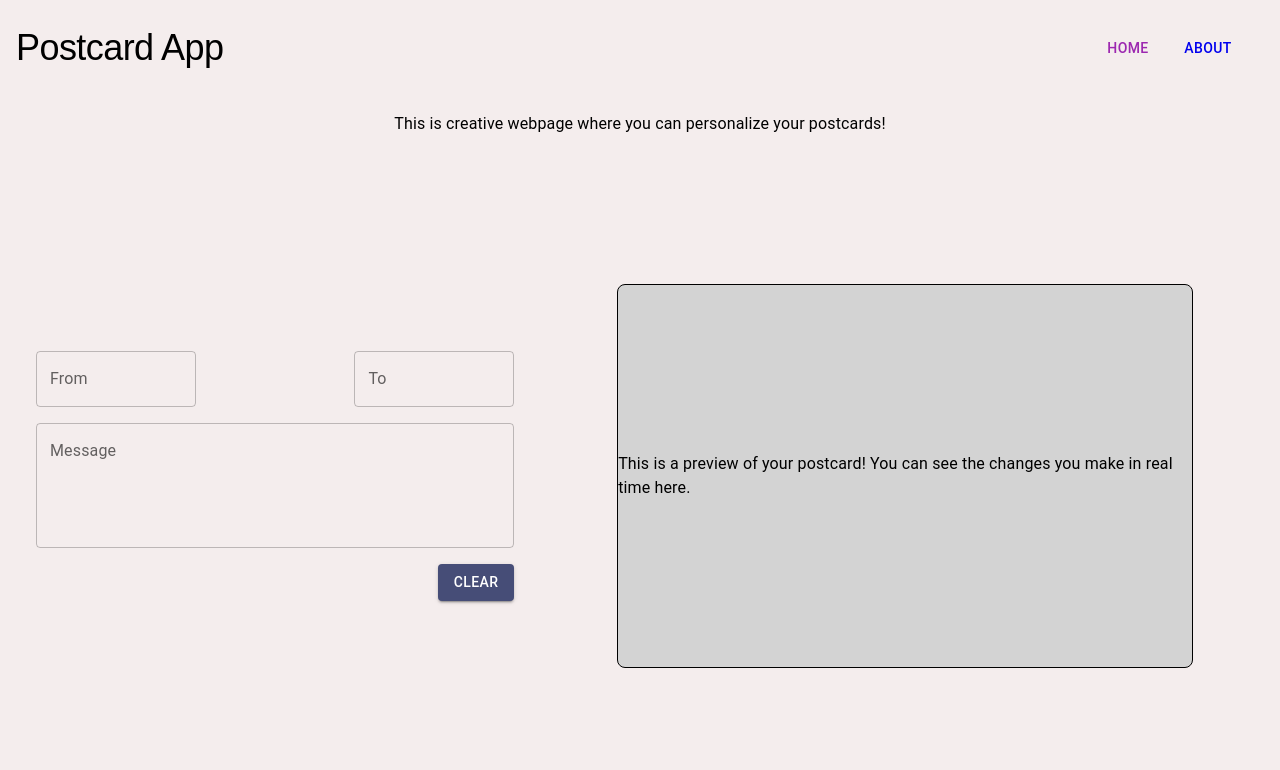
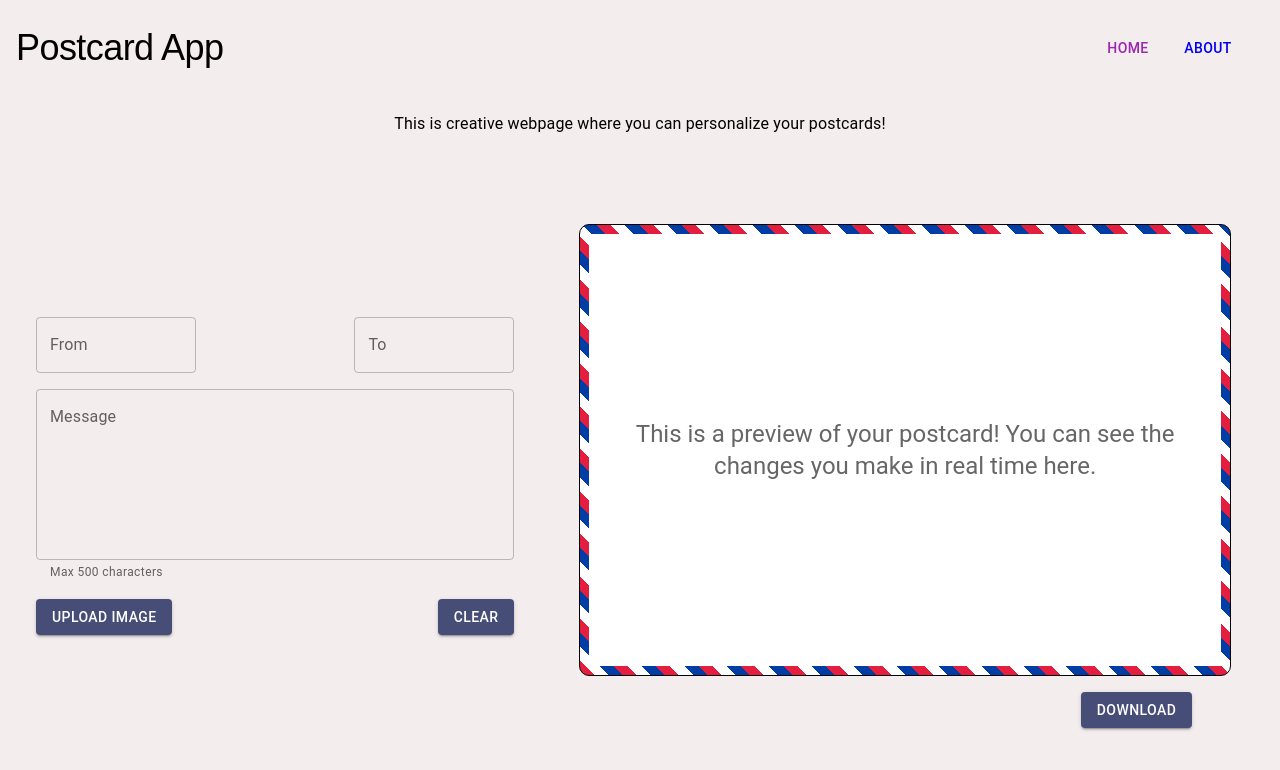
Before and after one commit to liulc006/postcard, a Next.js app: page / in a window 1280 px wide. Shown: the top 770 px of the page. Built offline with nearby package versions, Linux system fonts and the light colour scheme.

Commit message:
basic functionality done

```diff
--- a/package.json
+++ b/package.json
@@ -17,6 +17,7 @@
     "@emotion/react": "^11.14.0",
     "@emotion/styled": "^11.14.1",
     "@mui/material": "^7.3.7",
+    "html-to-image": "^1.11.13",
     "next": "^15.5.12",
     "react": "^19.2.4",
     "react-dom": "^19.2.4"
--- a/src/app/page.tsx
+++ b/src/app/page.tsx
@@ -1,9 +1,13 @@
 "use client";
 
-import {Typography, Box, TextField, Button} from '@mui/material';
-import { useState } from 'react';
+import {Typography, Box, TextField, Button, Divider} from '@mui/material';
+import { useState, useRef } from 'react';
+import * as htmlToImage from "html-to-image";
 
 function Home() {
+    const postcardRef = useRef<HTMLDivElement>(null);
+    const [image, setImage] = useState<string | null>(null);
+
     type Content = {
         from: string;
         to: string;
@@ -16,6 +20,7 @@ function Home() {
         message: '',
     });
 
+    // Handle input changes for "from", "to", and "message"
     const handleInputChange: React.ChangeEventHandler<HTMLInputElement> = (e) => {
         const { id, value } = e.currentTarget;
 
@@ -23,6 +28,31 @@ function Home() {
             ...prev,
             [id]: value,
         }));
+    };
+
+    // Handle image upload
+    const handleImageUpload = (e: React.ChangeEvent<HTMLInputElement>) => {
+        const file = e.target.files?.[0];
+        if (!file) return;
+
+        const reader = new FileReader();
+        reader.onload = () => setImage(reader.result as string);
+        reader.readAsDataURL(file);
+    };
+
+    // Download postcard as PNG
+    const handleDownload = async () => {
+        if (!postcardRef.current) return;
+
+        const dataUrl = await htmlToImage.toPng(postcardRef.current, {
+            quality: 1,
+            pixelRatio: 2, // better resolution
+        });
+
+        const link = document.createElement("a");
+        link.download = "postcard.png";
+        link.href = dataUrl;
+        link.click();
     };
 
     return (
@@ -37,17 +67,61 @@ function Home() {
                         <TextField id="from" label="From" sx={{width:'10rem'}} value={content.from} onChange={handleInputChange}/>
                         <TextField id="to" label="To" sx={{width:'10rem'}} value={content.to} onChange={handleInputChange}/>
                     </Box>
-                    <TextField id="message" label="Message" multiline rows={4} sx={{width:'100%'}} value={content.message} onChange={handleInputChange}/>
-                    <Box sx={{display: 'flex', justifyContent: 'right', marginTop: 2}}>
-                        <Button variant="contained" sx={{backgroundColor:'#464D77'}} onClick={() => setContent({from: '', to: '', message: ''})}>Clear</Button>
+                    <TextField id="message" label="Message" multiline rows={6} sx={{width:'100%'}} value={content.message} onChange={handleInputChange} slotProps={{ htmlInput: { maxLength: 500 } }} helperText="Max 500 characters"/>
+                    <Box sx={{display:'flex', flexDirection:'row', justifyContent:'space-between', alignItems:'center', gap: 2}}>
+                        <Box sx={{display: 'flex', justifyContent: 'left', marginTop: 2}}>
+                            <Button variant="contained" component="label" sx={{backgroundColor:'#464D77'}}>
+                                Upload Image
+                                <input hidden type="file" accept="image/*" onChange={handleImageUpload} />
+                            </Button>
+                        </Box>
+                        <Box sx={{display: 'flex', justifyContent: 'right', marginTop: 2}}>
+                            <Button variant="contained" sx={{backgroundColor:'#464D77'}} onClick={() => setContent({from: '', to: '', message: ''})}>Clear</Button>
+                        </Box>
                     </Box>
                 </Box>
 
                 {/* Postcard Preview Section */}
-                <Box style={{display:'flex', width:'60%', marginLeft: '16px', justifyContent:'center', alignItems: 'center'}}>
+                <Box style={{display:'flex', flexDirection: 'column', width:'60%', marginLeft: '16px', justifyContent:'center', alignItems: 'center'}}>
                     {/* Preview of postcard */}
-                    <Box style={{width:'80%', aspectRatio: '3/2', backgroundColor:'lightgray', border: '1px solid black', borderRadius: '8px', display: 'flex', alignItems: 'center', justifyContent: 'center'}}>
-                        <Typography>This is a preview of your postcard! You can see the changes you make in real time here.</Typography>
+                    <Box ref={postcardRef} id="preview-postcard" style={{width:'650px', height: '450px', backgroundColor:'white', backgroundImage: 'repeating-linear-gradient(45deg, #E41E3F 0px, #E41E3F 10px, white 10px, white 20px, #003DA5 20px, #003DA5 30px)', border: '1px solid black', borderRadius: '10px', display: 'flex', alignItems: 'center', justifyContent: 'center'}}>
+                        {content.from === '' && content.to === '' && content.message === '' ? (
+                            <Box sx={{display:'flex', flexDirection:'row', padding: 2, gap: 2, width:'600px', height: '400px', alignItems:'center', backgroundColor: 'white'}}>
+                                <Typography variant="h5" color="textSecondary" sx={{padding: 2, textAlign: 'center'}}>This is a preview of your postcard! You can see the changes you make in real time here.</Typography>
+                            </Box>
+                        ) :
+                        <Box sx={{display:'flex', flexDirection:'row', padding: 2, gap: 2, width:'600px', height: '400px', alignItems:'center', position: 'relative', backgroundColor: 'white'}}>
+                                <Box sx={{display:'flex', flexDirection:'column', justifyContent:'left', alignItems:'left', flexBasis:'40%', height: '90%'}}>
+                                    {/* Sender and Recepient */}
+                                    <Typography variant="h6" sx={{textAlign: 'left'}}>From: {content.from}</Typography>
+                                    <Typography variant="h6" sx={{textAlign: 'left'}}>To: {content.to}</Typography>
+                                    {/* Optional Photo Upload */}
+                                    {image && (
+                                        <Box
+                                            component="img"
+                                            src={image}
+                                            sx={{
+                                            width: "100%",
+                                            height: "100%",
+                                            objectFit: "cover",
+                                            }}
+                                        />
+                                    )}
+                                </Box>
+                                <Divider orientation='vertical' sx={{width: '2px', height: '90%', alignItems:'center'}}/>
+                                {/* Message Content */}
+                                <Box sx={{flexBasis:'60%', height: '80%', overflow: 'hidden', padding: 2, marginTop:10}}>
+                                    <Typography sx={{whiteSpace: 'pre-wrap', textWrap:'wrap'}}>{content.message}</Typography>
+                                </Box>
+                                {/* Static Postage Mark */}
+                                <Box sx={{position: 'absolute', width: '80px', height: '80px', display:'flex', top:16, right:8, justifyContent:'center', alignItems:'center'}}>
+                                    <img src="/images/postage.png" alt="Postage Stamp" style={{width: '100%', height: '100%'}} />
+                                </Box>
+                            </Box>
+                        }
+                    </Box>
+                    <Box sx={{display: 'flex', justifyContent: 'right', width: '80%', marginTop: 2}}>
+                        <Button variant="contained" sx={{backgroundColor:'#464D77', marginLeft: '16px'}} onClick={handleDownload}>Download</Button>
                     </Box>
                 </Box>
             </Box>
```
Also changed, not shown: public/images/postage.png (added), 1 other file (tests, documents, lock files or other folders).
